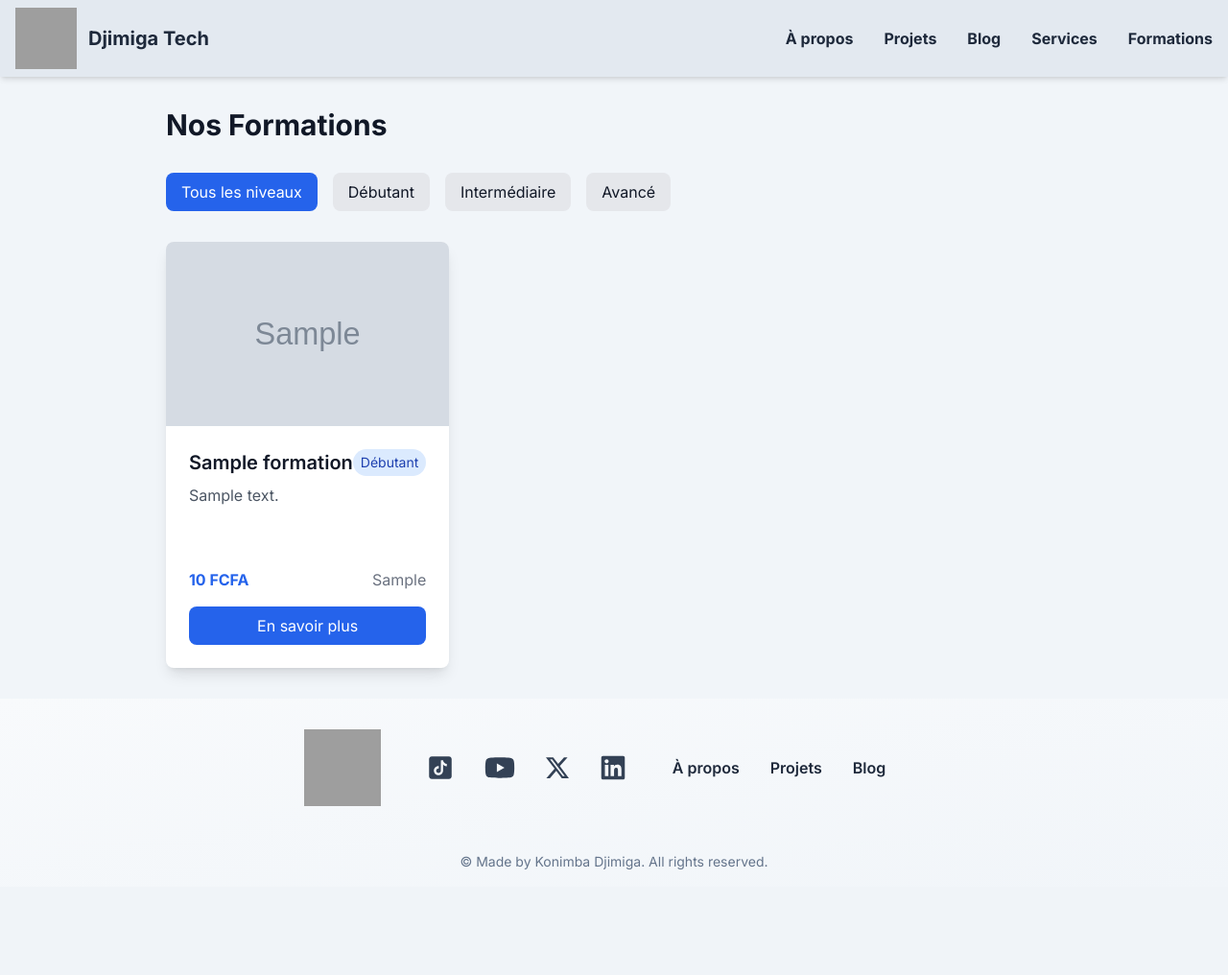
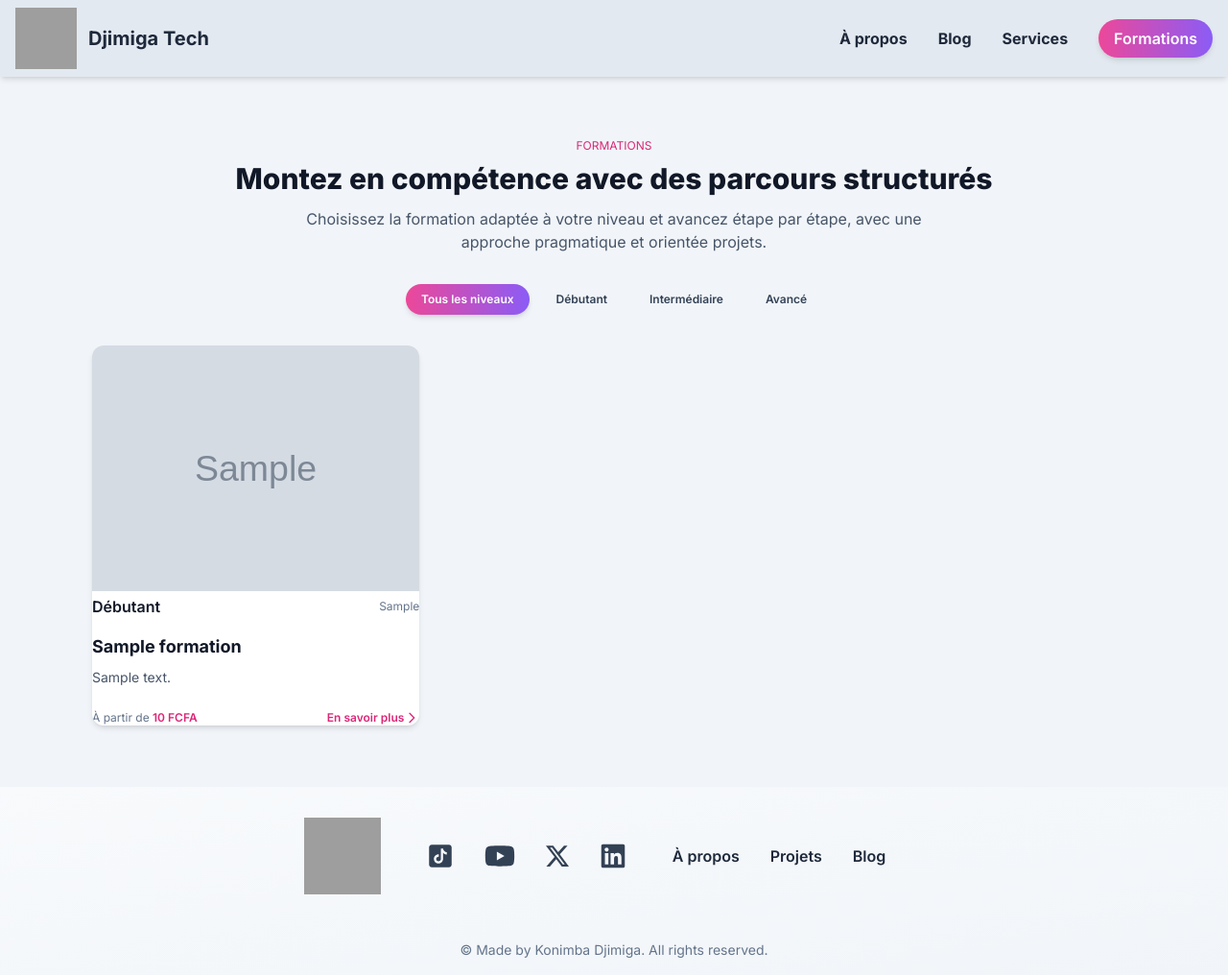
Before and after one commit to DJIMIGA/latigue, a Django app: page /formations/liste/ in a window 1280 px wide. Shown: the whole page at 96% size. Before the commit the page ends 906 px from the top, so only its background shows below. Run offline with Django 4.2, Linux system fonts and the light colour scheme; tables that the repository leaves empty hold one stand-in row (values such as "Sample post"); grey boxes marked "Sample" are stand-in pictures; parts of the project's set-up code (start-up, migrations or seed data) failed here and were passed over; some libraries are stand-ins or nearby versions; grey boxes are pictures that could not be loaded.

Commit message:
Services/Formations: harmonisation des listes, prix optionnels et navigation

```diff
--- a/portfolio/templates/about.html
+++ b/portfolio/templates/about.html
@@ -134,7 +134,7 @@
     </div>
 
     <!-- Bloc contact moderne -->
-    <div class="max-w-4xl mx-auto bg-white dark:bg-neutral-900 rounded-xl lg:rounded-2xl shadow-lg border border-neutral-200 dark:border-neutral-800 p-6 lg:p-10">
+    <div class="max-w-4xl mx-auto bg-white dark:bg-neutral-900 rounded-xl lg:rounded-2xl shadow-lg border border-neutral-200 dark:border-neutral-800 p-6 lg:p-10 mt-10 lg:mt-12">
       <div class="text-center mb-8">
         <h2 class="text-2xl lg:text-3xl font-bold text-neutral-900 dark:text-white mb-2">
           Me contacter
--- a/portfolio/urls.py
+++ b/portfolio/urls.py
@@ -7,5 +7,7 @@ from . import views
 urlpatterns = [
                   path("", views.portfolio_index, name="portfolio-index"),
                   path("about/", views.about, name="about"),
+                  # Alias pour la page de contact afin de supporter {% url 'contact' %}
+                  path("contact/", views.about, name="contact"),
               ] + static(settings.STATIC_URL, document_root=settings.STATIC_ROOT) + static(settings.MEDIA_URL,
                                                                                            document_root=settings.MEDIA_ROOT)
--- a/portfolio/views.py
+++ b/portfolio/views.py
@@ -24,14 +24,14 @@ def about(request):
     if request.method == "POST":
         form = ContactForm(request.POST)
         if form.is_valid():
-            name = form.cleaned_data["name"]
             email = form.cleaned_data["email"]
+            sujet = form.cleaned_data["sujet"]
             message = form.cleaned_data["message"]
 
             # Envoyer l'email
             send_mail(
-                f"Nouveau message de {name}",
-                f"Nom: {name}\nEmail: {email}\nMessage: {message}",
+                f"Nouveau message : {sujet}",
+                f"Email: {email}\nSujet: {sujet}\nMessage: {message}",
                 email,
                 [settings.EMAIL_HOST_USER],
                 fail_silently=False,
--- a/services/urls.py
+++ b/services/urls.py
@@ -4,7 +4,8 @@ from . import views
 app_name = 'services'
 
 urlpatterns = [
-    path('services/', views.ServiceListView.as_view(), name='service_list'),
-    path('services/<slug:slug>/', views.ServiceDetailView.as_view(), name='service_detail'),
-
+    # La racine de l'app est déjà préfixée par "services/" dans latigue/urls.py
+    # On expose donc simplement "/" et "/<slug>/" ici.
+    path('', views.ServiceListView.as_view(), name='service_list'),
+    path('<slug:slug>/', views.ServiceDetailView.as_view(), name='service_detail'),
 ]
--- a/templates/base.html
+++ b/templates/base.html
@@ -140,5 +140,32 @@
         &copy; Made by Konimba Djimiga. All rights reserved.
       </p>
     </footer>
+
+    <!-- Bouton flottant WhatsApp -->
+    <a
+      id="floating-whatsapp"
+      href="https://wa.me/22372464294"
+      target="_blank"
+      rel="noopener noreferrer"
+      class="fixed hidden md:flex items-center justify-center z-50 bottom-6 right-6 w-14 h-14 rounded-full bg-emerald-500 hover:bg-emerald-600 text-white shadow-xl shadow-emerald-500/40 transition-transform duration-200 hover:scale-110"
+      aria-label="Discuter sur WhatsApp"
+    >
+      <!-- Icône WhatsApp -->
+      <svg xmlns="http://www.w3.org/2000/svg" viewBox="0 0 32 32" class="w-7 h-7" fill="currentColor">
+        <path d="M16.003 3C9.935 3 5 7.935 5 14.003c0 2.422.796 4.663 2.143 6.486L5 27l6.708-2.1A10.9 10.9 0 0 0 16.003 25C22.07 25 27 20.065 27 13.997 27 7.93 22.07 3 16.003 3zm0 2.063c4.977 0 8.934 3.956 8.934 8.934 0 4.977-3.957 8.934-8.934 8.934a8.86 8.86 0 0 1-4.518-1.25l-.323-.19-3.986 1.25 1.3-3.88-.21-.333A8.84 8.84 0 0 1 7.07 14c0-4.978 3.956-8.934 8.934-8.934zm-3.37 4.26a.83.83 0 0 0-.6.31 2.48 2.48 0 0 0-.72 1.78c0 1.047.66 2.06.9 2.4l.13.18c.8 1.26 1.88 2.3 3.19 3.08 1.27.75 2.26.97 2.94 1.08.2.03.39.05.55.05.36 0 .65-.1.9-.19.29-.12.54-.29.75-.5.12-.13.21-.28.27-.43l.04-.12c.06-.16.11-.34.02-.55-.08-.21-.31-.34-.64-.54l-.1-.06c-.5-.29-1.01-.6-1.51-.9-.23-.13-.51-.13-.73.05l-.11.11-.28.33c-.14.17-.4.22-.6.13-.27-.12-1.08-.5-1.83-1.19-.68-.63-1.12-1.44-1.27-1.73-.09-.18-.05-.42.1-.57l.27-.28.11-.11c.11-.11.18-.26.18-.42 0-.14-.04-.28-.11-.41-.11-.21-.8-1.38-1.09-1.82-.11-.18-.25-.3-.44-.37a.88.88 0 0 0-.31-.05z"/>
+      </svg>
+    </a>
+
+    <script>
+      (function () {
+        // Ne rien faire si le DOM ou l'élément n'est pas disponible
+        if (typeof document === "undefined") return;
+        var btn = document.getElementById("floating-whatsapp");
+        if (!btn) return;
+
+        // Sur mobile, on peut tout de même afficer le bouton, mais on garde la classe Tailwind "hidden md:flex"
+        // Si vous voulez l’afficher aussi sur mobile, retirez simplement "hidden md:flex" de la classe du bouton.
+      })();
+    </script>
   </body>
 </html>
--- a/templates/components/header_desktop.html
+++ b/templates/components/header_desktop.html
@@ -17,16 +17,17 @@
                 <a href="{% url 'about' %}" class="font-bold text-neutral-800 dark:text-white hover:text-brand-600 hover:bg-clip-text hover:bg-gradient-to-r hover:from-brand-600 hover:to-accent-800 transition-colors duration-300">
                     À propos
                 </a>
-                <a href="#projects" class="font-bold text-neutral-800 dark:text-white hover:text-brand-600 hover:bg-clip-text hover:bg-gradient-to-r hover:from-brand-600 hover:to-accent-800 transition-colors duration-300">
-                    Projets
-                </a>
                 <a href="{% url 'blog-index' %}" target="_blank" rel="noreferrer" class="font-bold text-neutral-800 dark:text-white hover:text-brand-600 hover:bg-clip-text hover:bg-gradient-to-r hover:from-brand-600 hover:to-accent-800 transition-colors duration-300">
                     Blog
                 </a>
                 <a href="{% url 'services:service_list' %}" target="_blank" rel="noreferrer" class="font-bold text-neutral-800 dark:text-white hover:text-brand-600 hover:bg-clip-text hover:bg-gradient-to-r hover:from-brand-600 hover:to-accent-800 transition-colors duration-300">
                     Services
                 </a>
-                <a href="{% url 'formations:formation_index' %}" target="_blank" rel="noreferrer" class="font-bold text-neutral-800 dark:text-white hover:text-brand-600 hover:bg-clip-text hover:bg-gradient-to-r hover:from-brand-600 hover:to-accent-800 transition-colors duration-300">
+                <!-- CTA Formations mis en avant depuis la suppression du bouton dark-mode -->
+                <a href="{% url 'formations:formation_index' %}"
+                   target="_blank"
+                   rel="noreferrer"
+                   class="inline-flex items-center px-4 py-2 rounded-full bg-gradient-to-r from-brand-500 to-accent-500 text-white font-semibold shadow-md hover:from-brand-600 hover:to-accent-600 hover:shadow-lg transition-all duration-200">
                     Formations
                 </a>
             </nav>
--- a/templates/components/header_mobile.html
+++ b/templates/components/header_mobile.html
@@ -45,9 +45,6 @@
             <a href="{% url 'about' %}" class="block text-2xl font-bold text-gray-800 dark:text-white hover:text-teal-600 hover:bg-clip-text hover:bg-gradient-to-r hover:from-primary-600 hover:to-secondary-800 transition-colors duration-300">
                 À propos
             </a>
-            <a href="#projects" class="block text-2xl font-bold text-gray-800 dark:text-white hover:text-teal-600 hover:bg-clip-text hover:bg-gradient-to-r hover:from-primary-600 hover:to-secondary-800 transition-colors duration-300">
-                Projets
-            </a>
             <a href="{% url 'blog-index' %}" target="_blank" rel="noreferrer" class="block text-2xl font-bold text-gray-800 dark:text-white hover:text-teal-600 hover:bg-clip-text hover:bg-gradient-to-r hover:from-primary-600 hover:to-secondary-800 transition-colors duration-300">
                 Blog
             </a>
--- a/templates/formations/formation_list.html
+++ b/templates/formations/formation_list.html
@@ -23,53 +23,111 @@ document.addEventListener('DOMContentLoaded', function() {
 {% endblock %}
 
 {% block content %}
-<div class="container mx-auto px-4 py-8">
-    <h1 class="text-3xl font-bold mb-8">Nos Formations</h1>
+
+<section class="relative py-12 lg:py-16 font-inter">
+  <!-- Fond décoratif (comme services) -->
+  <div class="absolute inset-0 -z-10 pointer-events-none">
+    <div class="absolute -top-32 -left-32 w-72 h-72 bg-gradient-to-br from-brand-500/10 to-accent-500/10 rounded-full blur-3xl"></div>
+    <div class="absolute -bottom-32 -right-32 w-72 h-72 bg-gradient-to-tr from-accent-500/10 to-brand-500/10 rounded-full blur-3xl"></div>
+  </div>
+
+  <div class="max-w-6xl mx-auto px-4 sm:px-6 lg:px-8">
+    <!-- En-tête harmonisée -->
+    <div class="text-center mb-8 lg:mb-10">
+      <p class="text-xs uppercase tracking-[0.2em] text-brand-600 dark:text-brand-400 mb-2">
+        Formations
+      </p>
+      <h1 class="text-2xl lg:text-3xl font-extrabold text-neutral-900 dark:text-white mb-3">
+        Montez en compétence avec des parcours structurés
+      </h1>
+      <p class="text-sm lg:text-base text-neutral-600 dark:text-neutral-300 max-w-2xl mx-auto">
+        Choisissez la formation adaptée à votre niveau et avancez étape par étape,
+        avec une approche pragmatique et orientée projets.
+      </p>
+    </div>
 
     <!-- Filtres -->
     <div class="mb-8">
-        <div class="flex flex-wrap gap-4">
+      <div class="flex flex-wrap gap-3 justify-center">
         <a href="{% url 'formations:formation_list' %}"
-               class="px-4 py-2 rounded-lg {% if not request.GET.level %}bg-blue-600 text-white{% else %}bg-gray-200{% endif %}">
+           class="px-4 py-2 rounded-full text-xs font-semibold
+                  {% if not request.GET.level %}
+                    bg-gradient-to-r from-brand-500 to-accent-500 text-white shadow-md
+                  {% else %}
+                    bg-neutral-100 text-neutral-700 dark:bg-neutral-800 dark:text-neutral-200 border border-neutral-200 dark:border-neutral-700
+                  {% endif %}">
           Tous les niveaux
         </a>
         {% for value, label in levels.items %}
         <a href="?level={{ value }}"
-               class="px-4 py-2 rounded-lg {% if request.GET.level == value %}bg-blue-600 text-white{% else %}bg-gray-200{% endif %}">
+           class="px-4 py-2 rounded-full text-xs font-semibold
+                  {% if request.GET.level == value %}
+                    bg-gradient-to-r from-brand-500 to-accent-500 text-white shadow-md
+                  {% else %}
+                    bg-neutral-100 text-neutral-700 dark:bg-neutral-800 dark:text-neutral-200 border border-neutral-200 dark:border-neutral-700
+                  {% endif %}">
           {{ label }}
         </a>
         {% endfor %}
       </div>
     </div>
 
-    <!-- Liste des formations -->
-    <div class="grid grid-cols-1 md:grid-cols-2 lg:grid-cols-3 gap-6">
+    <!-- Liste des formations harmonisée avec services -->
+    <div class="grid grid-cols-1 md:grid-cols-2 lg:grid-cols-3 gap-6 lg:gap-8">
       {% for formation in formations %}
-        <div class="bg-white rounded-lg shadow-lg overflow-hidden">
+      <article class="group bg-white dark:bg-neutral-900 rounded-xl shadow-md hover:shadow-2xl border border-neutral-200 dark:border-neutral-800 transition-all duration-300 overflow-hidden flex flex-col">
         {% if formation.image %}
-            <img src="{{ formation.image.url }}" alt="{{ formation.title }}" class="w-full h-48 object-cover">
+        <div class="relative h-44 overflow-hidden bg-neutral-900 dark:bg-neutral-900">
+          <img
+            src="{{ formation.image.url }}"
+            alt="{{ formation.title }}"
+            class="w-full h-full object-cover object-top"
+            loading="lazy"
+          />
+        </div>
         {% endif %}
-            <div class="p-6">
-                <div class="flex justify-between items-center mb-2">
-                    <h2 class="text-xl font-semibold">{{ formation.title }}</h2>
-                    <span class="bg-blue-100 text-blue-800 px-2 py-1 rounded-full text-sm">
+
+        <div class="p-5 lg:p-6 flex flex-col flex-1">
+          <div class="flex items-center justify-between mb-3">
+            <span class="inline-flex items-center px-2.5 py-1 rounded-full text-[11px] font-semibold
+                          bg-blue-50 text-blue-700 dark:bg-blue-900/40 dark:text-blue-200 border border-blue-100 dark:border-blue-800">
               {{ formation.get_level_display }}
             </span>
+            <span class="text-xs text-neutral-500 dark:text-neutral-400">
+              {{ formation.duration }}
+            </span>
           </div>
-                <div class="prose max-w-none text-gray-600 mb-6 min-h-[4rem]">{{ formation.description|truncatewords_html:30|safe }}</div>
-                <div class="flex justify-between items-center">
-                    <span class="text-blue-600 font-bold" data-price="{{ formation.price|floatformat:0 }}">{{ formation.price|floatformat:0 }} FCFA</span>
-                    <span class="text-gray-500">{{ formation.duration }}</span>
+
+          <h2 class="text-base lg:text-lg font-bold text-neutral-900 dark:text-white mb-2 group-hover:text-brand-600 dark:group-hover:text-brand-400 transition-colors">
+            {{ formation.title }}
+          </h2>
+
+          <p class="text-sm text-neutral-600 dark:text-neutral-300 mb-4 line-clamp-4">
+            {{ formation.description|striptags|truncatewords:25 }}
+          </p>
+
+          <div class="mt-auto flex items-center justify-between pt-2">
+            <div class="text-xs text-neutral-500 dark:text-neutral-400">
+              À partir de
+              <span class="font-semibold text-brand-600 dark:text-brand-400" data-price="{{ formation.price|floatformat:0 }}">
+                {{ formation.price|floatformat:0 }} FCFA
+              </span>
             </div>
-                <a href="{% url 'formations:formation_detail' formation.slug %}"
-                   class="mt-4 block text-center bg-blue-600 text-white py-2 rounded-lg hover:bg-blue-700 transition">
+            <a
+              href="{% url 'formations:formation_detail' formation.slug %}"
+              class="inline-flex items-center text-xs font-semibold text-brand-600 dark:text-brand-400 hover:text-brand-700 dark:hover:text-brand-300"
+            >
               En savoir plus
+              <svg class="w-4 h-4 ml-1" fill="none" stroke="currentColor" viewBox="0 0 24 24">
+                <path stroke-linecap="round" stroke-linejoin="round" stroke-width="2" d="M9 5l7 7-7 7"></path>
+              </svg>
             </a>
           </div>
         </div>
+      </article>
       {% empty %}
-        <div class="col-span-3 text-center py-8">
-            <p class="text-gray-500">Aucune formation disponible pour le moment.</p>
+      <div class="col-span-full text-center py-8">
+        <p class="text-sm text-neutral-500 dark:text-neutral-400">Aucune formation disponible pour le moment.</p>
       </div>
       {% endfor %}
     </div>
@@ -80,18 +138,18 @@ document.addEventListener('DOMContentLoaded', function() {
       <div class="flex gap-2">
         {% if page_obj.has_previous %}
         <a href="?page={{ page_obj.previous_page_number }}{% if request.GET.level %}&level={{ request.GET.level }}{% endif %}"
-               class="px-4 py-2 bg-gray-200 rounded-lg hover:bg-gray-300">
+           class="px-4 py-2 rounded-full bg-neutral-100 hover:bg-neutral-200 dark:bg-neutral-800 dark:hover:bg-neutral-700 text-xs font-semibold">
           Précédent
         </a>
         {% endif %}
 
-            <span class="px-4 py-2 bg-gray-200 rounded-lg">
+        <span class="px-4 py-2 rounded-full bg-neutral-100 dark:bg-neutral-800 text-xs font-semibold text-neutral-700 dark:text-neutral-200">
           Page {{ page_obj.number }} sur {{ page_obj.paginator.num_pages }}
         </span>
 
         {% if page_obj.has_next %}
         <a href="?page={{ page_obj.next_page_number }}{% if request.GET.level %}&level={{ request.GET.level }}{% endif %}"
-               class="px-4 py-2 bg-gray-200 rounded-lg hover:bg-gray-300">
+           class="px-4 py-2 rounded-full bg-neutral-100 hover:bg-neutral-200 dark:bg-neutral-800 dark:hover:bg-neutral-700 text-xs font-semibold">
           Suivant
         </a>
         {% endif %}
@@ -99,4 +157,6 @@ document.addEventListener('DOMContentLoaded', function() {
     </div>
     {% endif %}
   </div>
+</section>
+
 {% endblock %}
--- a/templates/services/formation_detail.html
+++ b/templates/services/formation_detail.html
@@ -57,7 +57,7 @@
             <p class="text-gray-600 mb-6">
                 Pour toute demande d'information ou d'inscription, n'hésitez pas à nous contacter.
             </p>
-            <a href="{% url 'contact' %}"
+            <a href="{% url 'about' %}#contact"
                class="inline-block bg-blue-600 text-white px-8 py-3 rounded-lg hover:bg-blue-700 transition">
                 Nous contacter
             </a>
--- a/templates/services/service_detail.html
+++ b/templates/services/service_detail.html
@@ -34,9 +34,11 @@
 
         <!-- Prix et CTA -->
         <div class="bg-gray-50 rounded-lg p-8 text-center">
+            {% if service.price %}
             <div class="text-3xl font-bold text-blue-600 mb-4">
                 {{ service.price }} €
             </div>
+            {% endif %}
             <p class="text-gray-600 mb-6">
                 Pour toute demande d'information ou de réservation, n'hésitez pas à nous contacter.
             </p>
```
Also changed, not shown: services/models.py (+8 -2 lines), services/templates/services/service_detail.html (added, +149 -0 lines), services/templates/services/service_list.html (added, +71 -0 lines), templates/services/service_list.html (+3 -8 lines). Lines whose indentation alone changed are shown as unchanged.
